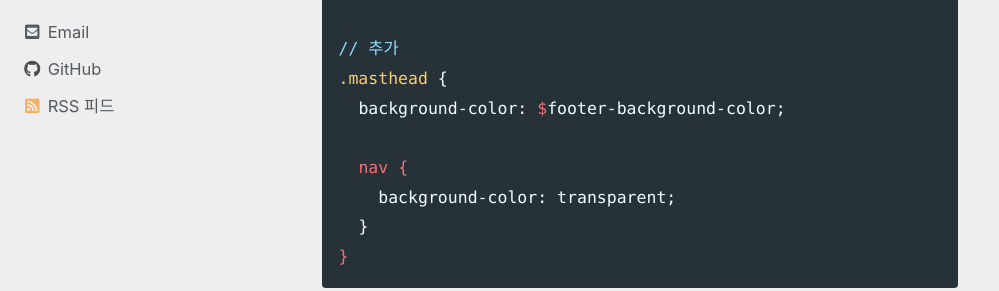
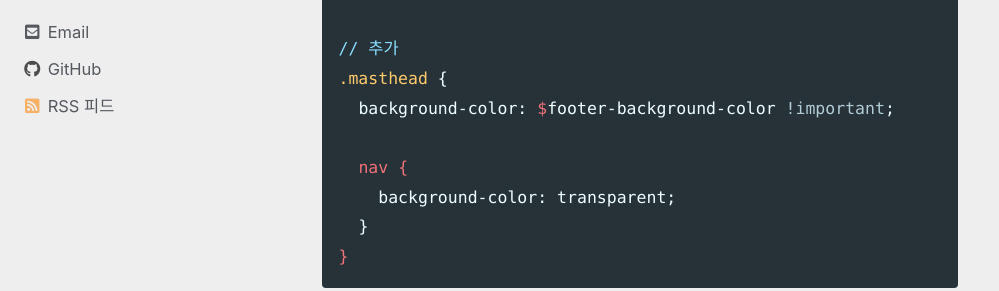
Before and after one commit to frontgamevb/frontgamevb.github.io, a Jekyll site: the page built from GitHub/GitHub-Pages/_posts/2023-03-22-github-pages-blog-tunning.md, in a window 1280 px wide and 900 px high, scrolled down 3112 px. Shown: the part 161-452 px from the top of the window, without its empty margins (0-999 px from the left). Built offline with Jekyll 4.4.1, drawn with Linux system fonts in a browser that asks for light colours; cached includes are drawn as plain includes.

Commit message:
2023-03-22 Edit posts

```diff
--- a/GitHub/GitHub-Pages/_posts/2023-03-22-github-pages-blog-tunning.md
+++ b/GitHub/GitHub-Pages/_posts/2023-03-22-github-pages-blog-tunning.md
@@ -78,7 +78,7 @@ $navicon-link-color-hover: mix(#fff, $text-color, 80%) !default;
 
 // 추가
 .masthead {
-  background-color: $footer-background-color;
+  background-color: $footer-background-color !important;
 
   nav {
     background-color: transparent;
```
Also changed, not shown: other parts of GitHub/GitHub-Pages/_posts/2023-03-22-github-pages-blog-tunning.md (+1 -1 lines).
